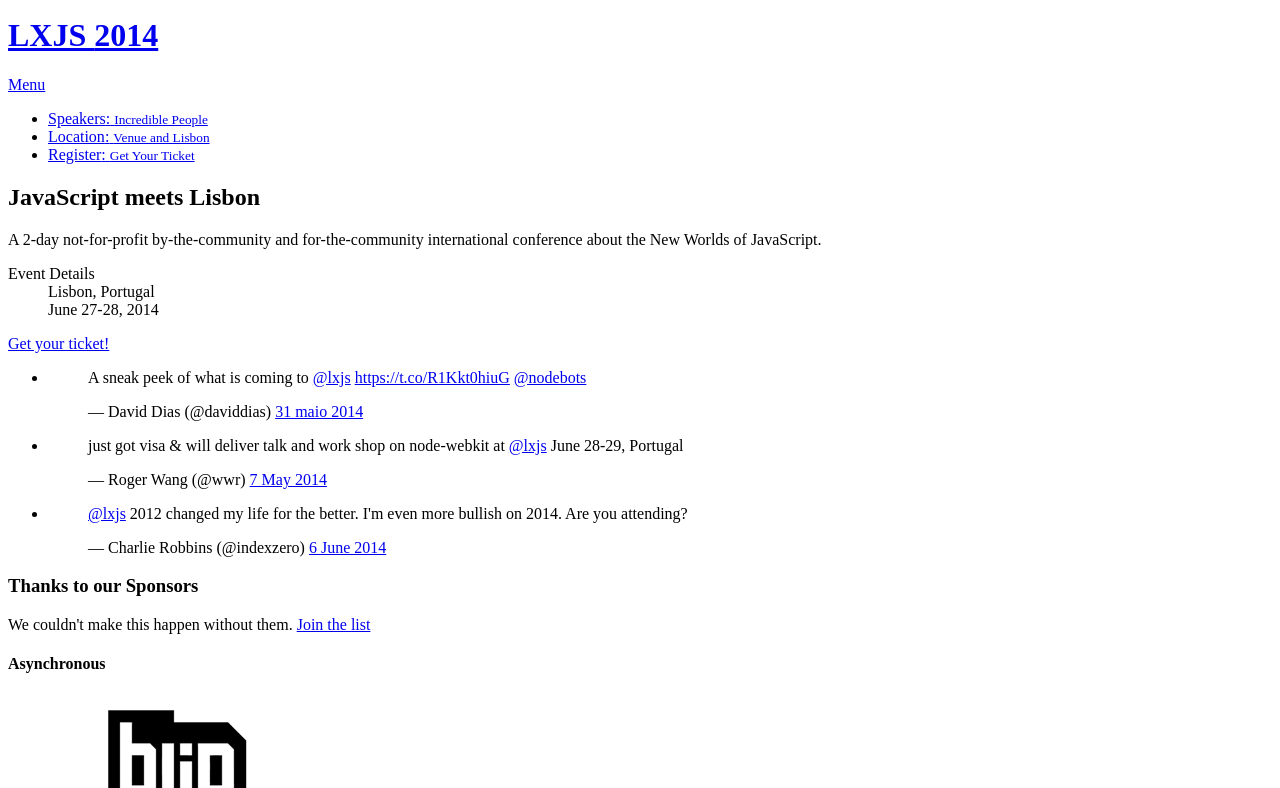
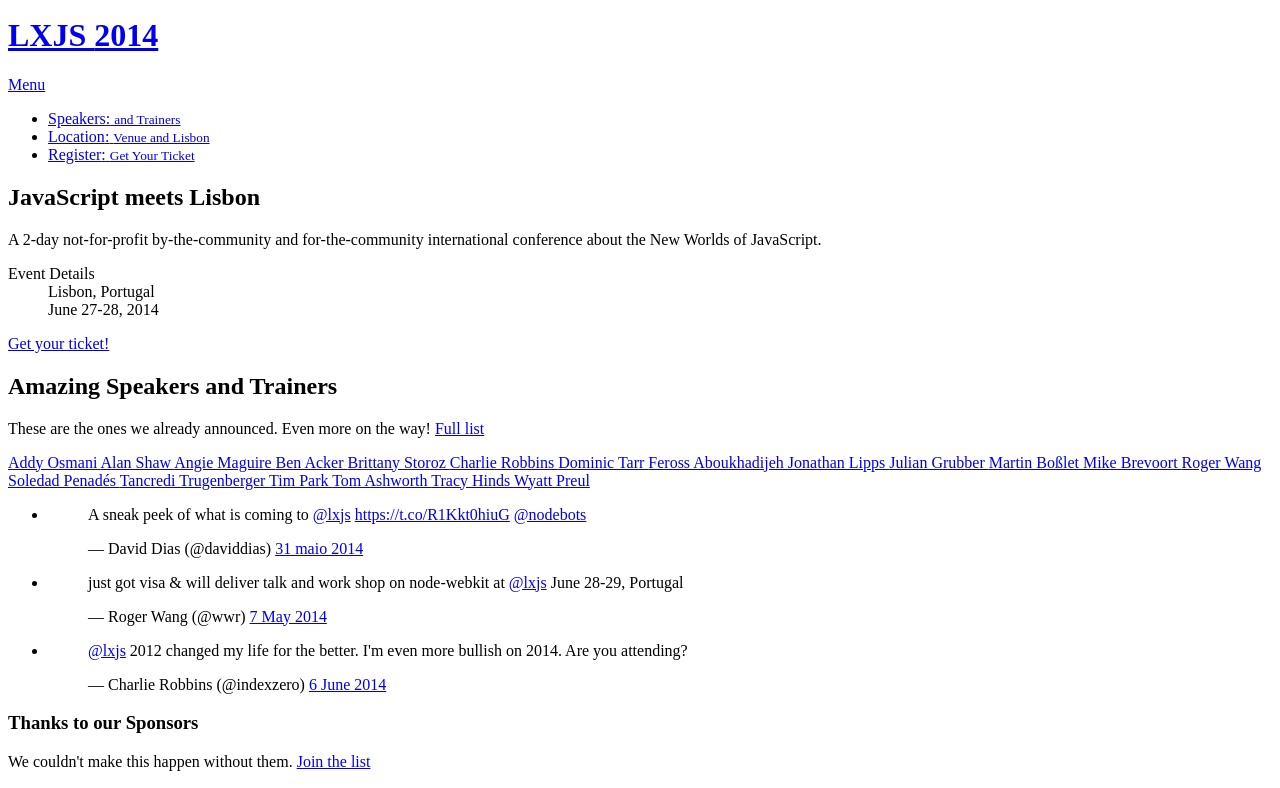
Before and after one commit to LXJS/lxjs-site-2014, a Jekyll site: the page built from src/index.html, in a window 1280 px wide and 900 px high, cut to the strip 112-900 px from the top of the window. Built offline with Jekyll 4.4.1, drawn with Linux system fonts in a browser that asks for light colours; nearby versions of some CDN libraries; Markdown is read by kramdown in place of the engine named in the settings; comment, search, counter and statistics services are not loaded.

Commit message:
Speakers and Trainers on Home. Wording across site

```diff
--- a/src/_layouts/default.html
+++ b/src/_layouts/default.html
@@ -40,7 +40,7 @@
         <a href="#prime-nav" title="Show menu" class="toggle-menu"><span>Menu</span></a>
         <nav id="prime-nav" role="navigation">
           <ul>
-            <li><a href="/speakers" title="Visit the Speakers page">Speakers<span>:</span> <small>Incredible People</small></a></li>
+            <li><a href="/speakers" title="Visit the Speakers page">Speakers<span>:</span> <small>and Trainers</small></a></li>
             <!-- <li><a href="/workshops" title="Visit the Workshops page">Workshops<span>:</span> <small>Lots of Action</small></a></li> -->
             <!-- <li><a href="/conference" title="Visit the Conference page">Conference<span>:</span> <small>Schedule and Videos</small></a></li> -->
             <!-- <li><a href="/fringe" title="Visit the Fringe page">Fringe<span>:</span> <small>Parties &amp; Other Events</small></a></li> -->
--- a/src/index.html
+++ b/src/index.html
@@ -29,7 +29,22 @@
 	</div> -->
 	<!--/ highlights -->
 
+	<div id="speakers-overview">
+		<header class="mod-head">
+			<div class="inner">
+				<h1 class="mod-prime-title">Amazing Speakers and Trainers</h1>
+				<p class="mod-description">These are the ones we already announced. Even more on the way! <a class="cta-inline break" href="speakers">Full list</a></p>
+			</div>
+		</header>
 
+		<div class="mod-body">
+			{% for speaker in site.speakers %}
+				<a href="{{ speaker.machine_name }}.html" title="Visit {{ speaker.name }} page">
+					{{ speaker.name }}
+				</a>
+			{% endfor %}
+		</div>
+	</div>
 
 	<!-- tweets -->
 	<div id="tweets">
--- a/src/speakers/index.html
+++ b/src/speakers/index.html
@@ -7,8 +7,8 @@
 
 	<header class="mod-head">
 		<div class="inner">
-			<h1 class="mod-prime-title">Speakers</h1>
-			<p class="mod-description">The list so far. It's growing, we're announcing one at a time!</p>
+			<h1 class="mod-prime-title">Speakers and Trainers</h1>
+			<p class="mod-description">Some will speak, others will give trainings, and some will do both. The list so far. It's growing, we're announcing one at a time!</p>
 		</div>
 	</header>
 
```
Also changed, not shown: src/_assets/css/_page.scss (+16 -0 lines).
